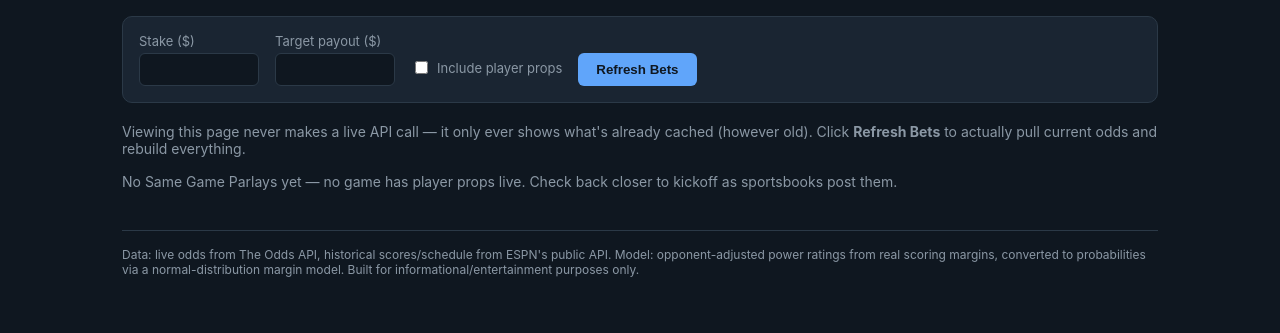
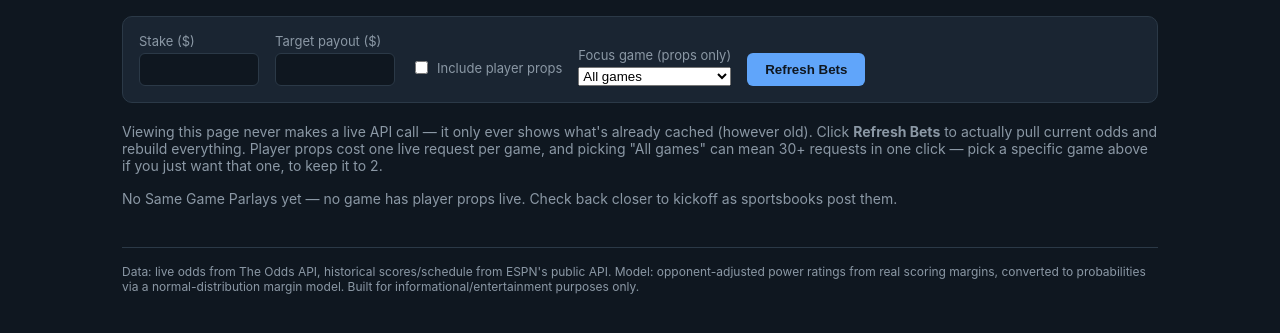
Before and after one commit to cannshan/nfl-bet-generator, a Flask app: template app/templates/index.html in a window 1280 px wide. Shown: the part 118-451 px from the top of the page. Run offline with Flask 3, Linux system fonts and the light colour scheme; the template is opened without the code that fills it, so the values that code supplies are empty; parts of the project's set-up code (start-up, migrations or seed data) failed here and were passed over.

Commit message:
Add a focus-game selector to cap player-props API cost per refresh
Player props cost one live request PER GAME (unlike the bulk game-odds
endpoint), and get_events() returns several weeks' worth of upcoming
games uncapped -- a single "Refresh Bets" click was costing 30+
quota-consuming requests. Added a "Focus game" dropdown (populated from
the free get_events() call, so listing games costs nothing) that lets
the user narrow player-props fetching to one specific game instead of
all of them.

player_props.get_player_prop_candidates() gained an event_filter param
(a set of (home_team, away_team) tuples) that's applied before the
per-event loop, threaded through value_finder.get_value_bets_and_pool()
and app.py's /refresh-bets route. Selecting a specific game does NOT
limit which games get game-level (moneyline/spread/total) analysis --
that's still one cheap bulk call regardless -- only which games get the
expensive per-event props call.

Verified against the real exhausted Odds API key: a cold refresh with
one game selected made 3 Odds-API attempts (bulk odds, free events
list, one event's props) instead of 34, confirmed via the same
request-counting instrumentation used to diagnose the original cost.

Co-Authored-By: Claude Sonnet 5 <noreply@anthropic.com>

```diff
--- a/app/app.py
+++ b/app/app.py
@@ -49,10 +49,42 @@ def _dashboard_params():
         request.args.get("target", type=float) or DEFAULT_TARGET_PAYOUT,
         request.args.get("props", "1") != "0",
         request.args.get("insight", "1") != "0",
+        request.args.get("focus_game", ""),
     )
 
 
-def _run_bets_pipeline(stake, target, include_props, include_insight):
+def _parse_event_filter(focus_game):
+    """focus_game is an "Away Team @ Home Team" string from the dropdown, or
+    "" for no filter (all games). Returns a {(home, away)} set for
+    player_props.get_player_prop_candidates, or None for no filter."""
+    if not focus_game or " @ " not in focus_game:
+        return None
+    away, home = focus_game.split(" @ ", 1)
+    return {(home, away)}
+
+
+def _available_games():
+    """Games list for the focus-game dropdown, read from whatever's already
+    cached for get_events() (a free call -- doesn't cost odds-quota either
+    way, but this still respects the current cache_utils mode like
+    everything else, so a plain page view doesn't force a fetch just to
+    populate a dropdown). Empty until the first refresh on a new deployment."""
+    try:
+        events = odds_client.get_events()
+    except Exception:
+        return []
+    seen = set()
+    games = []
+    for e in events:
+        home, away = e.get("home_team"), e.get("away_team")
+        if not home or not away or (home, away) in seen:
+            continue
+        seen.add((home, away))
+        games.append(f"{away} @ {home}")
+    return games
+
+
+def _run_bets_pipeline(stake, target, include_props, include_insight, event_filter=None):
     """The live-data pipeline: settle old predictions, pull odds/model data,
     build cards/parlays, log new suggestions, capture closing lines. Every
     external fetch inside this call chain checks cache_utils.live_fetch_allowed()
@@ -60,7 +92,8 @@ def _run_bets_pipeline(stake, target, include_props, include_insight):
     page view (cache_utils mode 'passive': nothing live happens, whatever's
     cached gets reused regardless of age) as well as from an explicit
     refresh action (mode 'active': stale/missing cache entries actually
-    refetch). Callers are responsible for setting the mode first."""
+    refetch). Callers are responsible for setting the mode first.
+    `event_filter`: see player_props.get_player_prop_candidates."""
     error = None
     pool, meta, cards, best_odds_parlays = [], {}, [], []
     try:
@@ -68,7 +101,9 @@ def _run_bets_pipeline(stake, target, include_props, include_insight):
     except Exception:
         pass
     try:
-        _value_bets, pool, meta = value_finder.get_value_bets_and_pool(include_props=include_props)
+        _value_bets, pool, meta = value_finder.get_value_bets_and_pool(
+            include_props=include_props, event_filter=event_filter,
+        )
         if meta.get("error"):
             error = meta["error"]
         elif pool:
@@ -92,10 +127,13 @@ def dashboard():
     cache is. Only the /refresh-bets and /refresh-injuries routes are allowed
     to actually fetch anything; this just renders whatever's already cached
     (or an empty "click refresh" state on a brand new deployment)."""
-    stake, target, include_props, include_insight = _dashboard_params()
+    stake, target, include_props, include_insight, focus_game = _dashboard_params()
     cache_utils.set_mode("passive")
 
-    error, cards, best_odds_parlays, meta = _run_bets_pipeline(stake, target, include_props, include_insight)
+    error, cards, best_odds_parlays, meta = _run_bets_pipeline(
+        stake, target, include_props, include_insight, _parse_event_filter(focus_game),
+    )
+    available_games = _available_games()
 
     # In passive mode a missing-data "error" almost always just means nothing
     # has ever been refreshed yet on this deployment, not a real failure --
@@ -117,6 +155,8 @@ def dashboard():
         include_insight=include_insight,
         insight_configured=expert_insight.is_configured(),
         offensive_injuries=_offensive_injuries(),
+        focus_game=focus_game,
+        available_games=available_games,
     )
 
 
@@ -126,16 +166,23 @@ def refresh_bets():
     Runs the fetch pipeline in 'active' mode (refetches whatever's actually
     stale, reuses whatever's still fresh) purely to warm the cache, then
     redirects back to / so the URL and any later reload stay on the cheap,
-    cache-only path."""
-    stake, target, include_props, include_insight = _dashboard_params()
+    cache-only path. `focus_game`, when set, is the main lever for keeping
+    this cheap: player-props cost one live request PER game, and
+    get_events() can list several weeks' worth uncapped, so narrowing to a
+    single game the user actually cares about can cut a refresh from 30+
+    quota-consuming requests down to 2."""
+    stake, target, include_props, include_insight, focus_game = _dashboard_params()
     cache_utils.set_mode("active")
     try:
-        _run_bets_pipeline(stake, target, include_props, include_insight)
+        _run_bets_pipeline(
+            stake, target, include_props, include_insight, _parse_event_filter(focus_game),
+        )
     finally:
         cache_utils.set_mode("passive")
     return redirect(url_for(
         "dashboard", stake=stake, target=target,
         props=1 if include_props else 0, insight=1 if include_insight else 0,
+        focus_game=focus_game,
     ))
 
 
--- a/app/templates/index.html
+++ b/app/templates/index.html
@@ -87,6 +87,14 @@
       Include player props
     </label>
     <input type="hidden" name="props" value="0" style="display:none">
+    <label>Focus game (props only)
+      <select name="focus_game">
+        <option value="" {% if not focus_game %}selected{% endif %}>All games</option>
+        {% for g in available_games %}
+          <option value="{{ g }}" {% if g == focus_game %}selected{% endif %}>{{ g }}</option>
+        {% endfor %}
+      </select>
+    </label>
     {% if insight_configured %}
       <label class="checkbox-label">
         <input type="checkbox" name="insight" value="1" {% if include_insight %}checked{% endif %}>
@@ -99,6 +107,8 @@
   <p class="meta">
     Viewing this page never makes a live API call — it only ever shows what's already cached (however
     old). Click <strong>Refresh Bets</strong> to actually pull current odds and rebuild everything.
+    Player props cost one live request per game, and picking "All games" can mean 30+ requests in one
+    click — pick a specific game above if you just want that one, to keep it to 2.
   </p>
 
   {% if never_refreshed %}
--- a/app/value_finder.py
+++ b/app/value_finder.py
@@ -258,9 +258,11 @@ def analyze_games(odds_data, model):
 _make_leg = odds_math.make_leg
 
 
-def get_value_bets_and_pool(markets="h2h,spreads,totals", include_props=True):
+def get_value_bets_and_pool(markets="h2h,spreads,totals", include_props=True, event_filter=None):
     """Top-level entry point used by the web app.
     Returns (value_bets, parlay_pool, meta) or raises on hard failure.
+    `event_filter`: see player_props.get_player_prop_candidates -- narrows
+    which games get a (costly, one-call-per-event) props fetch.
     """
     from app import odds_client
 
@@ -275,7 +277,7 @@ def get_value_bets_and_pool(markets="h2h,spreads,totals", include_props=True):
     if include_props:
         try:
             from app import player_props
-            prop_candidates = player_props.get_player_prop_candidates()
+            prop_candidates = player_props.get_player_prop_candidates(event_filter=event_filter)
             candidates += prop_candidates
             props_used = True
         except odds_client.OddsApiError:
```
Also changed, not shown: app/player_props.py (+10 -1 lines).
